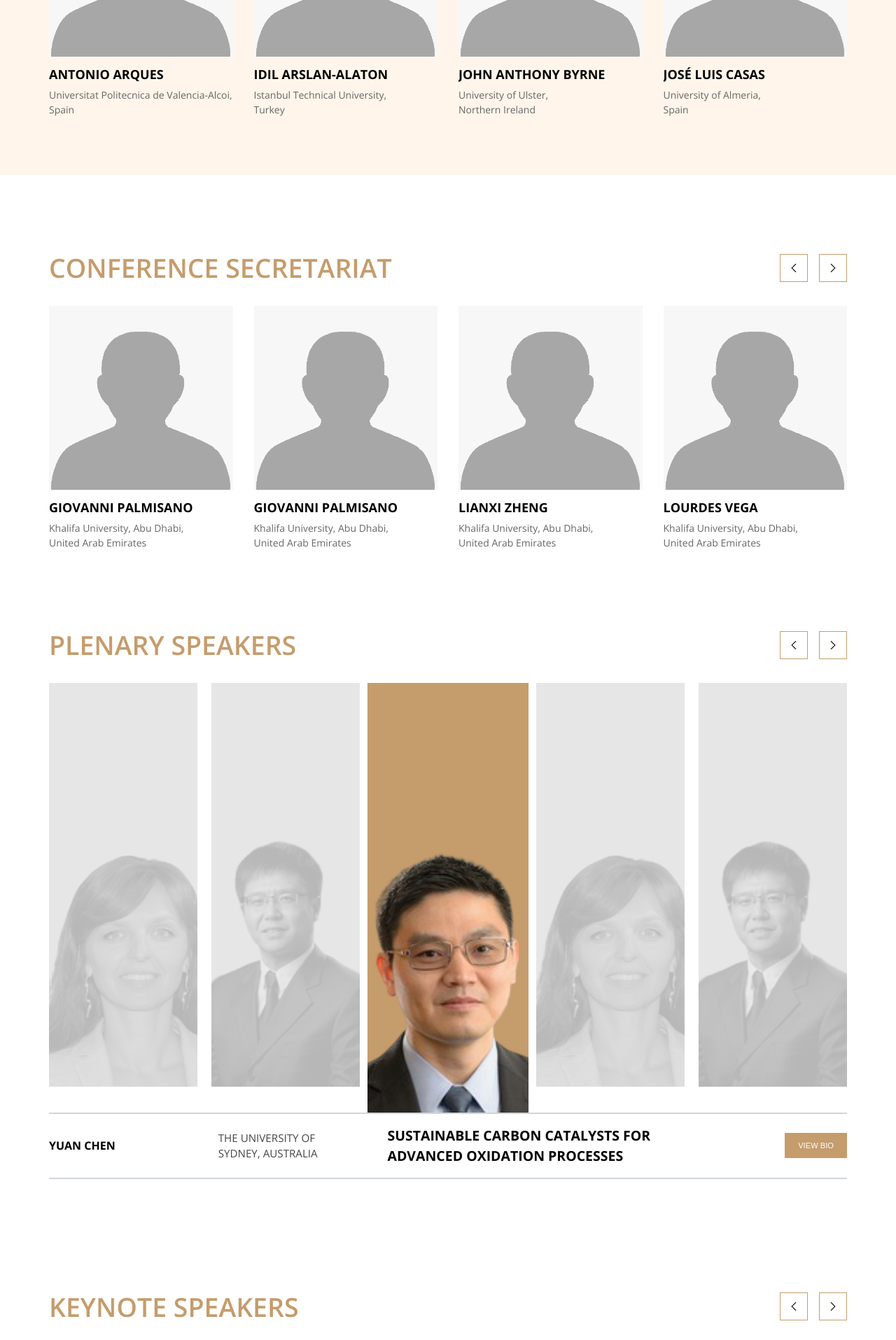
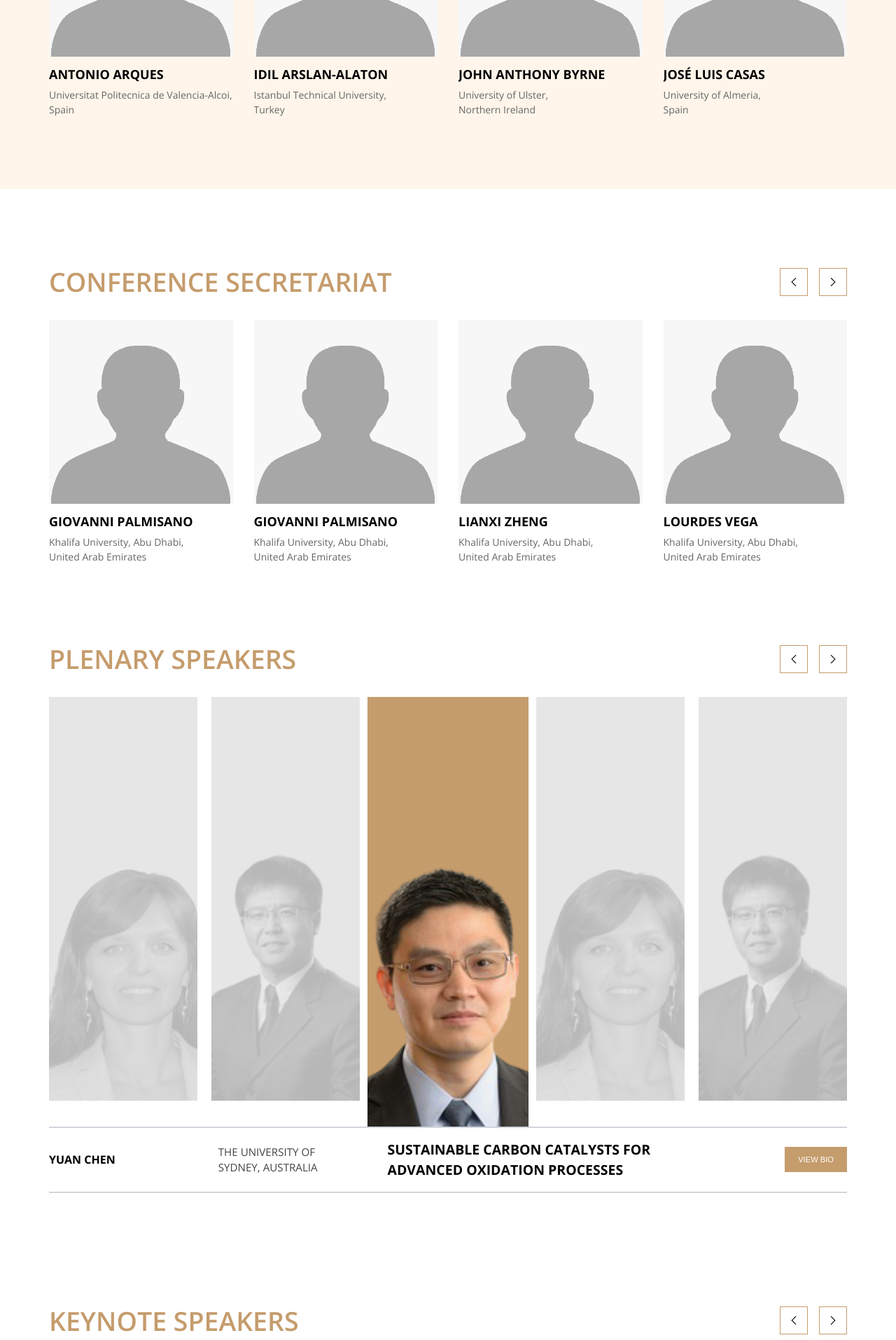
Before and after one commit to arshpharala/EAAOP8, a PHP site: page / in a window 1280 px wide. Shown: the part 3595-5510 px from the top of the page at 70% size. Run offline with PHP 8.4, Linux system fonts and the light colour scheme.

Commit message:
`Update padding on scientific-committee element at large screen sizes`

```diff
--- a/assets/css/main.css
+++ b/assets/css/main.css
@@ -893,7 +893,7 @@
 @media (min-width: 60rem) {
   .scientific-committee {
     margin-bottom: 110px;
-    padding: 96px 0 25px;
+    padding: 96px 0 45px;
   }
 }
 
--- a/assets/scss/components/committee/_committee.scss
+++ b/assets/scss/components/committee/_committee.scss
@@ -119,6 +119,6 @@
 
   @include responsive(lg) {
     margin-bottom: 110px;
-    padding: 96px 0  25px;
+    padding: 96px 0  45px;
   }
 }
```
